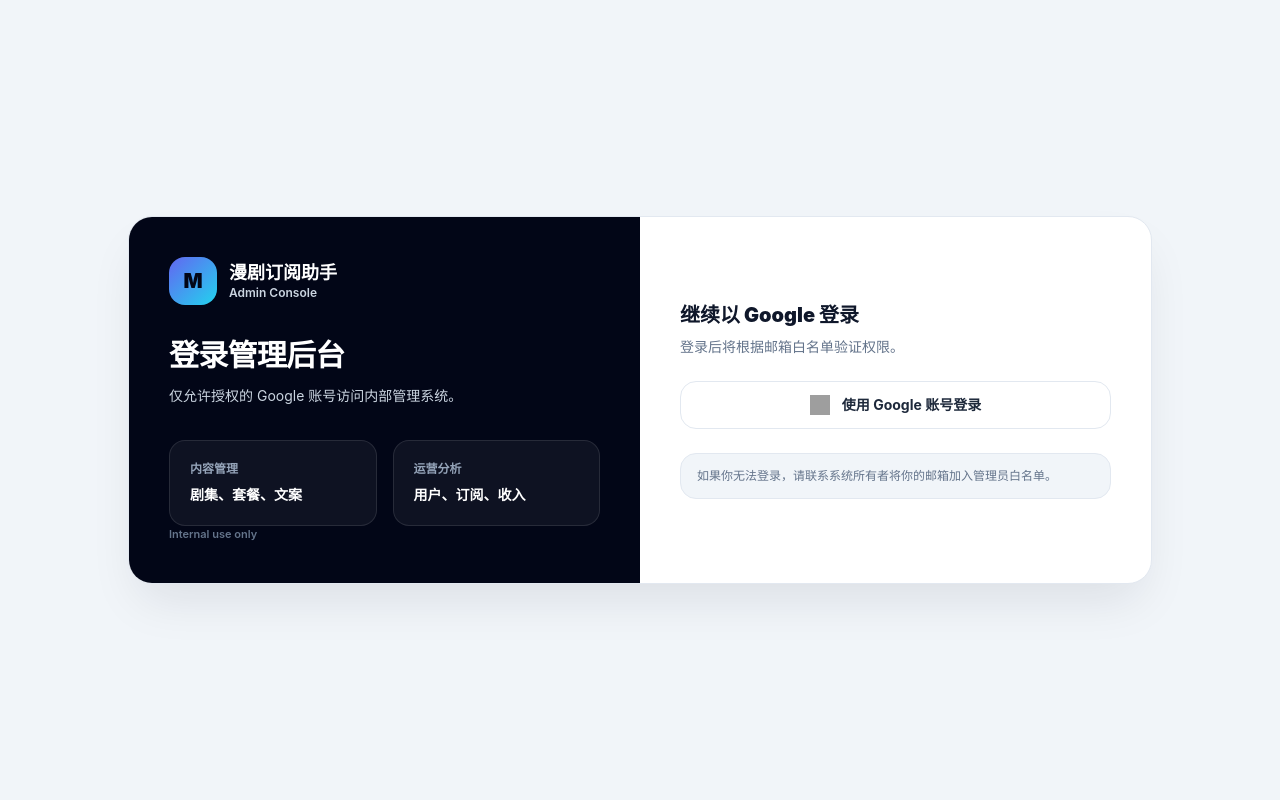
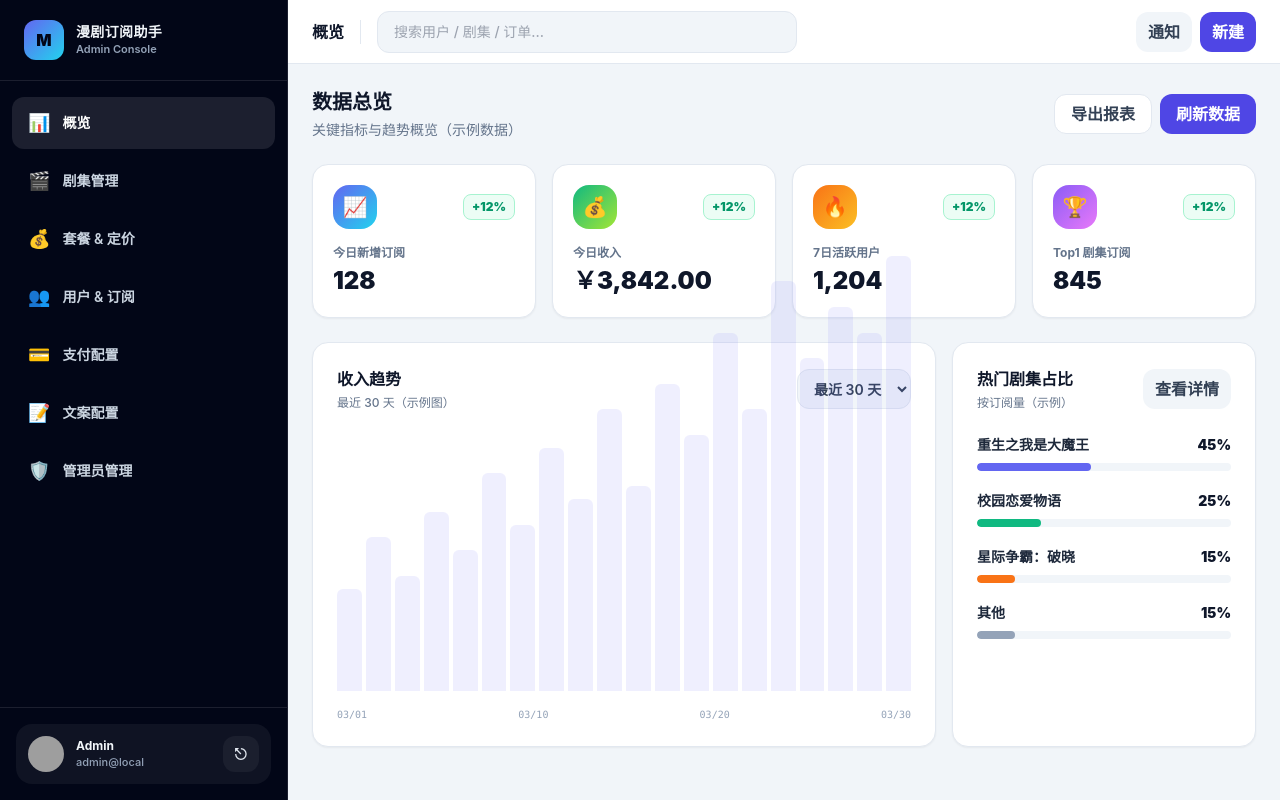
Before and after one commit to xilinbrothers/manju-frontend, a React (Vite) app: page /admin in a window 1280 px wide. Built offline with nearby package versions, Linux system fonts and the light colour scheme; grey boxes are pictures that could not be loaded.

Commit message:
chore: bypass admin login for development

```diff
--- a/src/admin/AdminApp.jsx
+++ b/src/admin/AdminApp.jsx
@@ -7,32 +7,51 @@
 import PaymentConfig from './pages/PaymentConfig';
 import CopywritingConfig from './pages/CopywritingConfig';
 import AdminManagement from './pages/AdminManagement';
-import AdminLogin from './pages/AdminLogin';
-import { GoogleOAuthProvider } from '@react-oauth/google';
+// import AdminLogin from './pages/AdminLogin';
+// import { GoogleOAuthProvider } from '@react-oauth/google';
 
-// TODO: 将此处替换为你从 Google Cloud Console 获取的真实 Client ID
-const GOOGLE_CLIENT_ID = "YOUR_GOOGLE_CLIENT_ID.apps.googleusercontent.com";
+// const GOOGLE_CLIENT_ID = import.meta.env.VITE_GOOGLE_CLIENT_ID || '';
 
 const AdminApp = () => {
   const [activeMenu, setActiveMenu] = useState('overview');
-  const [user, setUser] = useState(null); // 管理员登录状态
+  // 临时绕过登录，直接进入后台
+  const [user, setUser] = useState({
+    name: 'Admin',
+    email: 'admin@local',
+    avatar: 'https://ui-avatars.com/api/?name=Admin&background=random'
+  });
 
   const handleLoginSuccess = (userData) => {
     setUser(userData);
   };
 
   const handleLogout = () => {
-    setUser(null);
-    setActiveMenu('overview');
+    // setUser(null);
+    // setActiveMenu('overview');
+    alert("当前为开发模式，已禁用退出功能");
   };
 
+  /*
   if (!user) {
+    if (!GOOGLE_CLIENT_ID) {
+      return (
+        <div className="min-h-screen bg-slate-100 flex items-center justify-center p-8">
+          <div className="w-full max-w-xl bg-white border border-slate-200 rounded-3xl p-8 shadow-2xl shadow-slate-900/10">
+            <div className="text-xl font-black text-slate-900">后台登录未配置</div>
+            <div className="mt-2 text-sm text-slate-600 font-medium leading-relaxed">
+              请在 Vercel 环境变量中配置 <span className="font-black">VITE_GOOGLE_CLIENT_ID</span>（Google OAuth Client ID），然后重新部署。
+            </div>
+          </div>
+        </div>
+      );
+    }
     return (
       <GoogleOAuthProvider clientId={GOOGLE_CLIENT_ID}>
         <AdminLogin onLoginSuccess={handleLoginSuccess} />
       </GoogleOAuthProvider>
     );
   }
+  */
 
   const renderContent = () => {
     switch (activeMenu) {
```
